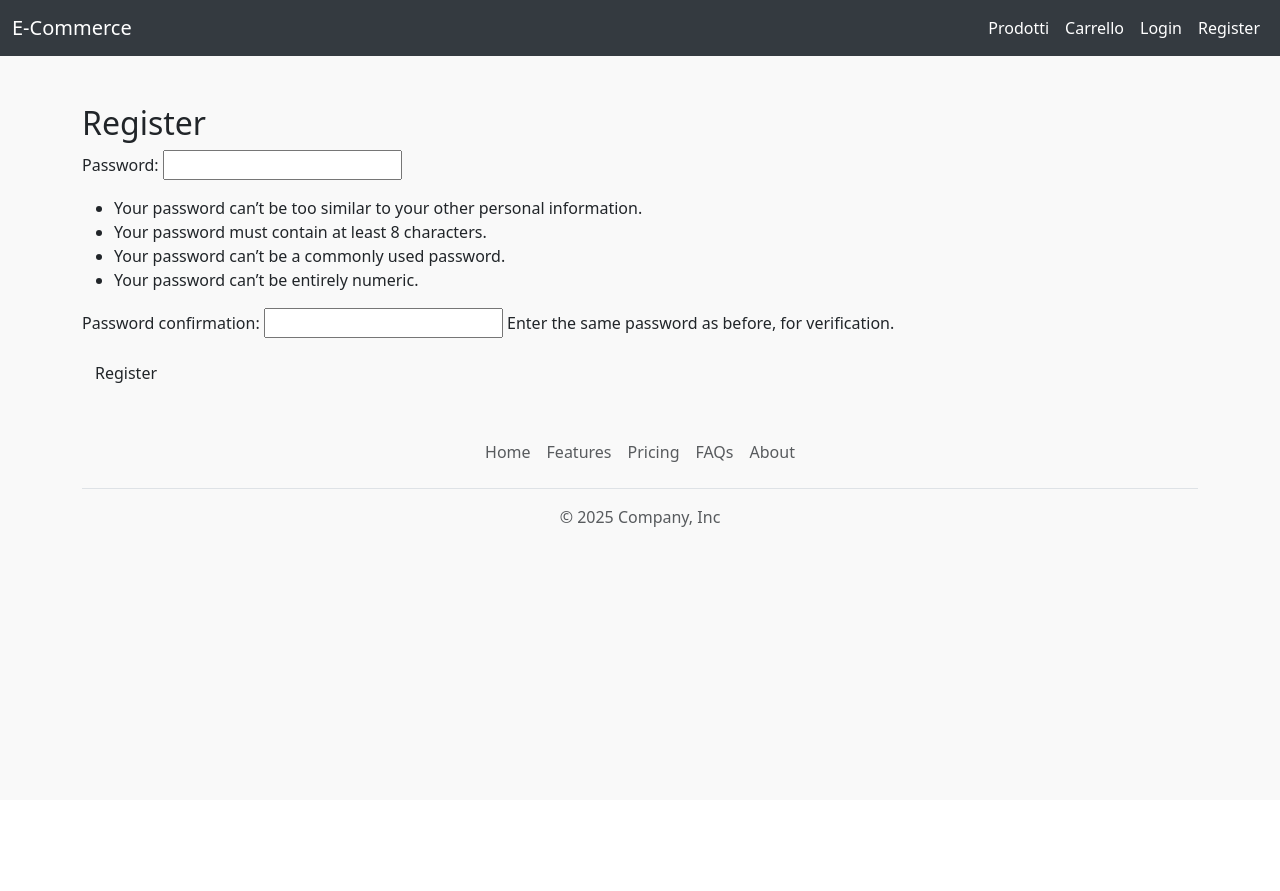
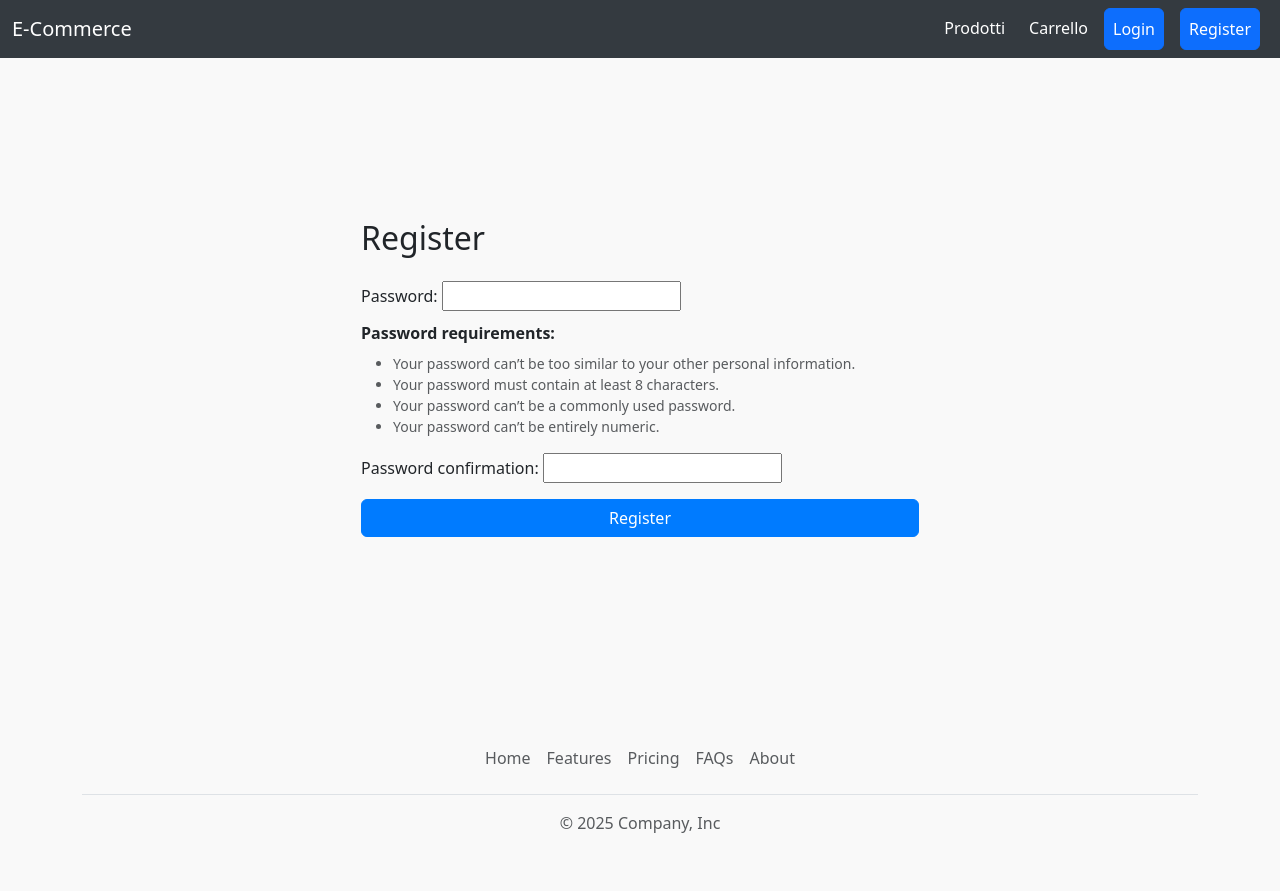
Before and after one commit to niccobarto/Django_e-commerce, a Django app: page /accounts/register/ in a window 1280 px wide. Before the commit the page ends 527 px from the top, so only its background shows below. Run offline with Django 5.2, Linux system fonts and the light colour scheme; parts of the project's set-up code (start-up, migrations or seed data) failed here and were passed over; some libraries are stand-ins or nearby versions.

Commit message:
Improve appearance of login.html, register.html, navbar.html

```diff
--- a/accounts/templates/accounts/login.html
+++ b/accounts/templates/accounts/login.html
@@ -4,6 +4,8 @@
 <div class="container">
     <div class="row justify-content-center mt-5">
         <div class="col-md-6">
+            <h2>Login</h2>
+            <br/>
             <form method="POST" action="{% url 'login' %}">
                 {% csrf_token %}
                 <div class="form-group">
@@ -21,7 +23,6 @@
                     <label class="form-check-label" for="exampleCheck1">Check me out</label>
                 </div>
                 <br/>
-
                 <button type="submit" class="btn btn-primary w-100">Submit</button>
             </form>
         </div>
--- a/accounts/templates/accounts/register.html
+++ b/accounts/templates/accounts/register.html
@@ -1,11 +1,31 @@
 {% extends "store/base.html" %}
 {% block content %}
-    <div class="container mt-5">
-        <h2>Register</h2>
+<div class="container d-flex justify-content-center align-items-center" style="min-height: 80vh;">
+    <div class="col-md-6">
+        <h2 class="text mb-4">Register</h2>
         <form method="POST">
             {% csrf_token %}
-            {{ form.as_p }}
-            <button type="submit" class="btn btn alert-primary">Register</button>
+            {% for field in form %}
+                <div class="mb-3">
+                    {{ field.label_tag }}
+                    {{ field }}
+                    {% if field.html_name == "password1" %}
+                        <br/>
+                        <div style="padding-top:10px" class="fw-bold mb-2">Password requirements:</div>
+                        <ul class="text-muted small">
+                            {% for text in help_texts %}
+                                <li>{{ text }}</li>
+                            {% endfor %}
+                        </ul>
+
+                    {% endif %}
+                    {% if field.errors %}
+                        <div class="text-danger small">{{ field.errors }}</div>
+                    {% endif %}
+                </div>
+            {% endfor %}
+            <button type="submit" class="btn btn-primary w-100">Register</button>
         </form>
     </div>
+</div>
 {% endblock %}
--- a/accounts/views.py
+++ b/accounts/views.py
@@ -1,7 +1,7 @@
 from django.shortcuts import render,redirect
 from django.contrib.auth import authenticate, login, logout
 from django.contrib import messages
-
+from django.contrib.auth.password_validation import password_validators_help_texts
 from accounts.forms import CustomUserCreationForm
 
 
@@ -40,4 +40,5 @@ def register_user(request):
             return redirect("register")
     else:
         form=CustomUserCreationForm()
-        return render(request,"accounts/register.html",{"form":form})
+        help_texts=password_validators_help_texts()
+        return render(request,"accounts/register.html",{"form":form,"help_texts":help_texts})
--- a/store/templates/store/navbar.html
+++ b/store/templates/store/navbar.html
@@ -1,19 +1,19 @@
     <!-- Navbar -->
 <nav class="navbar navbar-expand-lg navbar-dark bg">
     <div class="container-fluid">
-        <a class="navbar-brand" href="#">E-Commerce</a>
+        <a class="navbar-brand" href="{% url 'home' %}">E-Commerce</a>
         <button class="navbar-toggler" type="button" data-bs-toggle="collapse" data-bs-target="#navbarNav">
             <span class="navbar-toggler-icon"></span>
         </button>
         <div class="collapse navbar-collapse" id="navbarNav">
             <ul class="navbar-nav ms-auto">
-                <li class="nav-item"><a class="nav-link" href="#">Prodotti</a></li>
+                <li class="nav-item mx-2"><a class="nav-link" href="{% url 'home' %}">Prodotti</a></li>
                 <li class="nav-item"><a class="nav-link" href="#">Carrello</a></li>
                 {% if user.is_authenticated %}
-                    <li class="nav-item"><a class="nav-link" href="{% url 'logout' %}">Logout</a></li>
+                    <li class="nav-item mx-2"><a class="nav-link border bg-primary border-primary rounded px-2" href="{% url 'logout' %}">Logout</a></li>
                 {% else %}
-                    <li class="nav-item"><a class="nav-link" href="{% url 'login' %}">Login</a></li>
-                    <li class="nav-item"><a class="nav-link" href="{% url 'register' %}">Register</a></li>
+                    <li class="nav-item mx-2"><a class="nav-link border bg-primary border-primary rounded px-2" href="{% url 'login' %}">Login</a></li>
+                    <li class="nav-item mx-2"><a class="nav-link border bg-primary border-primary rounded px-2" href="{% url 'register' %}">Register</a></li>
                 {% endif %}
             </ul>
         </div>
```
